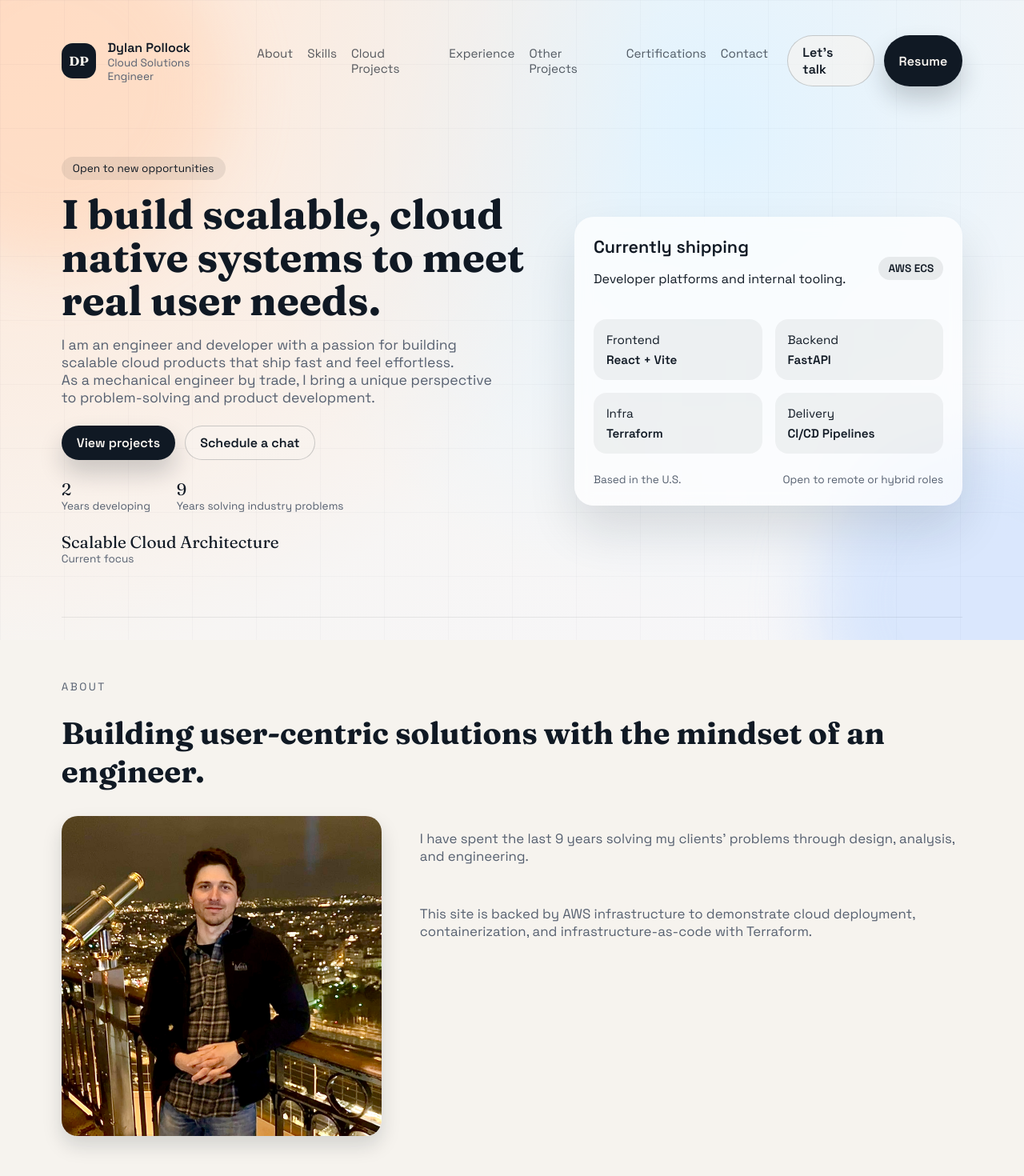
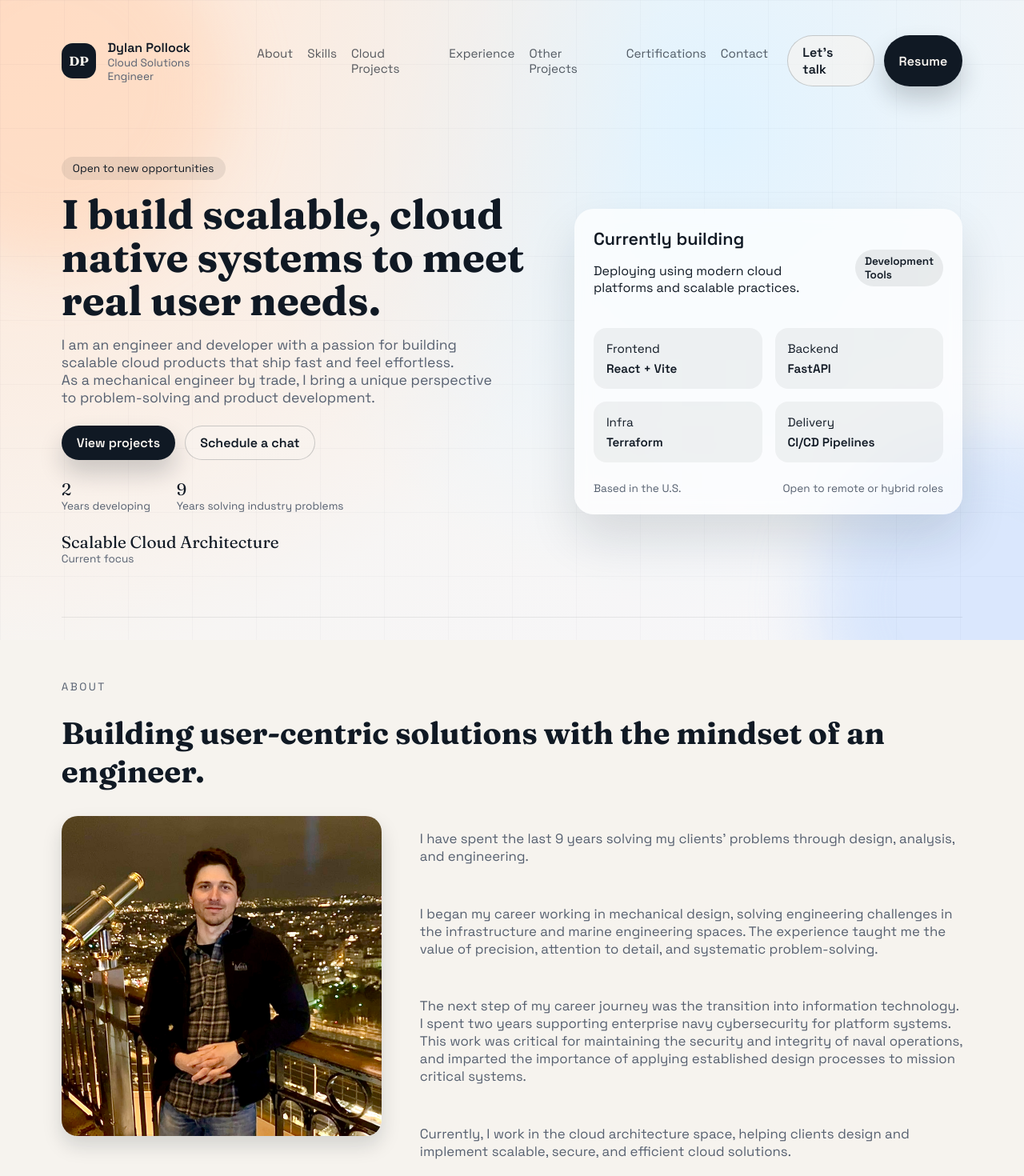
Before and after one commit to dpollock1108/PersonalWebsite, a React app in the folder frontend/: page / in a window 1280 px wide. Shown: the top 1470 px of the page at 80% size. Built offline with nearby package versions, Linux system fonts and the light colour scheme; the HTML template or start-up script is replaced by a standard one.

Commit message:
updated content in the about section

```diff
--- a/frontend/src/App.jsx
+++ b/frontend/src/App.jsx
@@ -177,10 +177,10 @@ function App() {
           <div className="hero-card">
             <div className="card-header">
               <div>
-                <h2>Currently shipping</h2>
-                <p>Developer platforms and internal tooling.</p>
+                <h2>Currently building</h2>
+                <p>Deploying using modern cloud platforms and scalable practices.</p>
               </div>
-              <span className="chip">AWS ECS</span>
+              <span className="chip">Development Tools</span>
             </div>
             <div className="card-grid">
               <div className="card-tile">
@@ -223,12 +223,17 @@ function App() {
             <div className="about-body">
               <p>
                 I have spent the last {highlights.find(h => h.label === 'Years solving industry problems')?.value} years solving my clients' problems through design, analysis, and engineering.
-                <br></br>
               </p>
               <p>
-                This site is backed by AWS infrastructure to demonstrate cloud
-                deployment, containerization, and infrastructure-as-code with
-                Terraform.
+                I began my career working in mechanical design, solving engineering challenges in the infrastructure and marine engineering spaces.
+                The experience taught me the value of precision, attention to detail, and systematic problem-solving.
+              </p>
+              <p>
+                The next step of my career journey was the transition into information technology.
+                I spent two years supporting enterprise navy cybersecurity for platform systems. This work was critical for maintaining the security and integrity of naval operations, and imparted the importance of applying established design processes to mission critical systems.
+              </p>
+              <p>
+                Currently, I work in the cloud architecture space, helping clients design and implement scalable, secure, and efficient cloud solutions.
               </p>
             </div>
           </div>
```
